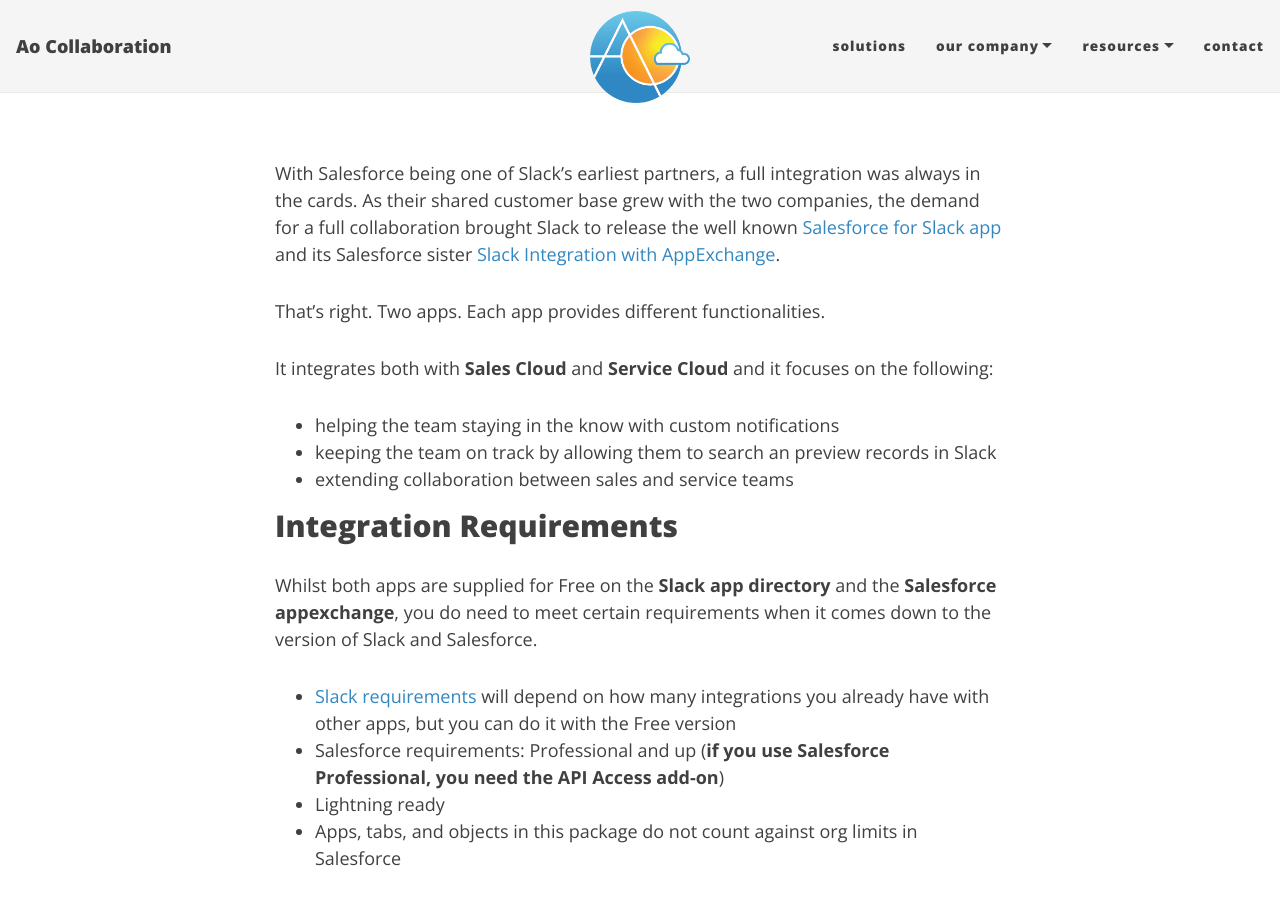
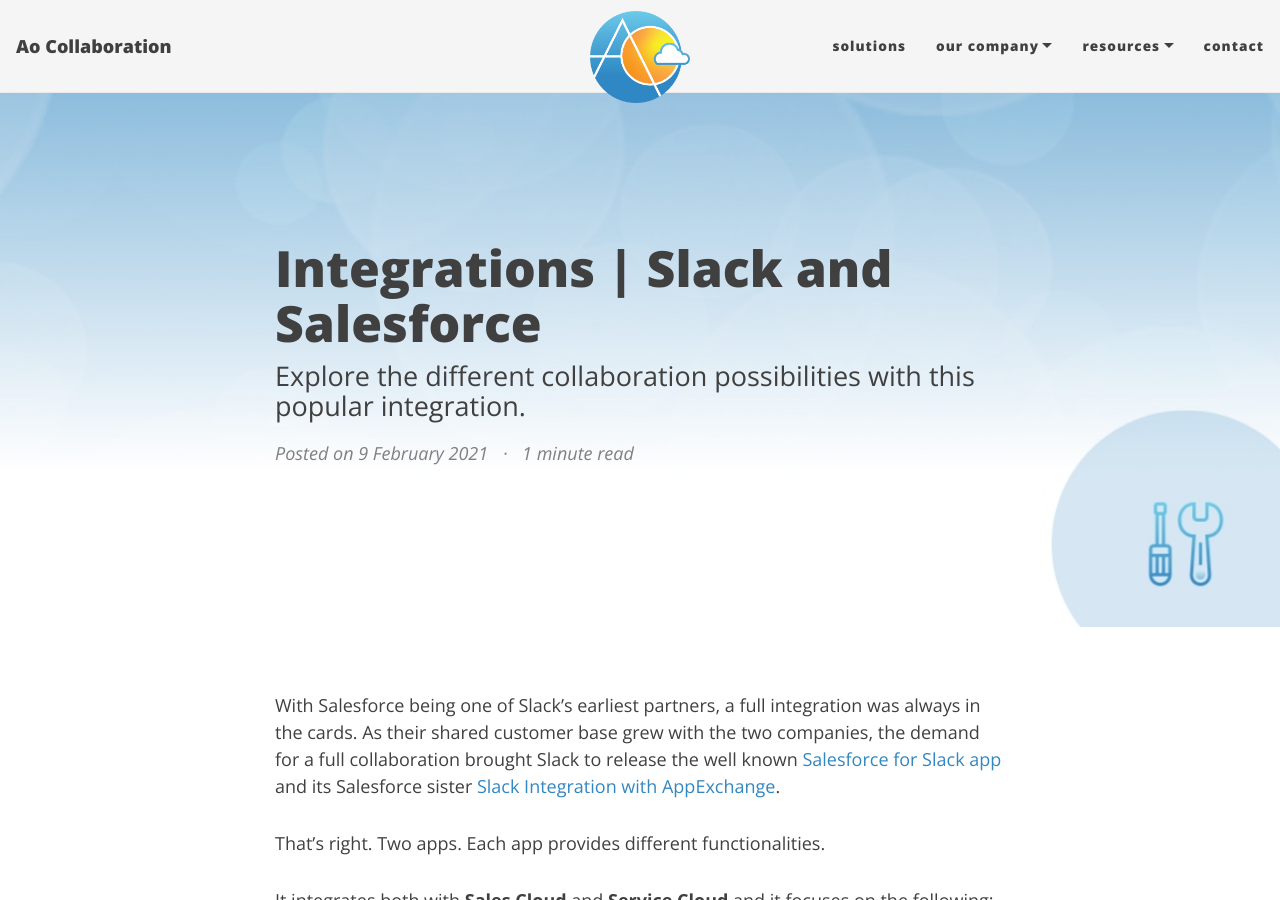
Before and after one commit to Ao-Collaboration/Ao-Collaboration.github.io, a Jekyll site: the page built from _posts/2021-02-09-slack-salesforce-integration.md, in a window 1280 px wide and 900 px high. Built offline with Jekyll 4.4.1, drawn with Linux system fonts in a browser that asks for light colours; nearby versions of some CDN libraries; some of the changed text lies outside the part shown.

Commit message:
Update 2021-02-09-slack-salesforce-integration.md

```diff
--- a/_posts/2021-02-09-slack-salesforce-integration.md
+++ b/_posts/2021-02-09-slack-salesforce-integration.md
@@ -1,11 +1,11 @@
 ---
 layout: post
-title: Integrations: Slack and Salesforce
-subtitle: subtitle of the post
+title: Integrations | Slack and Salesforce
+subtitle: Explore the different collaboration possibilities with this popular integration.
 cover-img: assets/img/integrations-cover-v2.jpg
 thumbnail-img: assets/img/2021-02-09-slack-salesforce-thumb.jpg
 share-img: assets/img/2021-02-09-slack-salesforce-share.jpg
-tags: Integrations, Slack, Collaboration
+tags: [Integrations, Slack, Collaboration]
 ---
 
 With Salesforce being one of Slack's earliest partners, a full integration was always in the cards. As their shared customer base grew with the two companies, the demand for a full collaboration brought Slack to release the well known [Salesforce for Slack app](https://slack.com/apps/AKGPGUFP1-salesforce) and its Salesforce sister [Slack Integration with AppExchange](https://www.salesforce.com/solutions/small-business-solutions/integrations/slack-crm-integration/).
```
